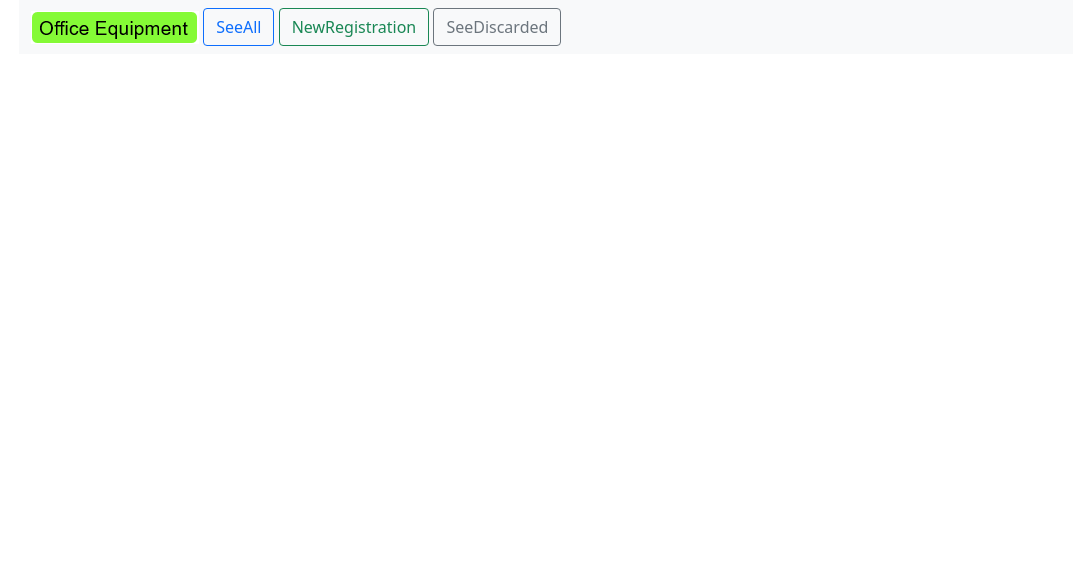
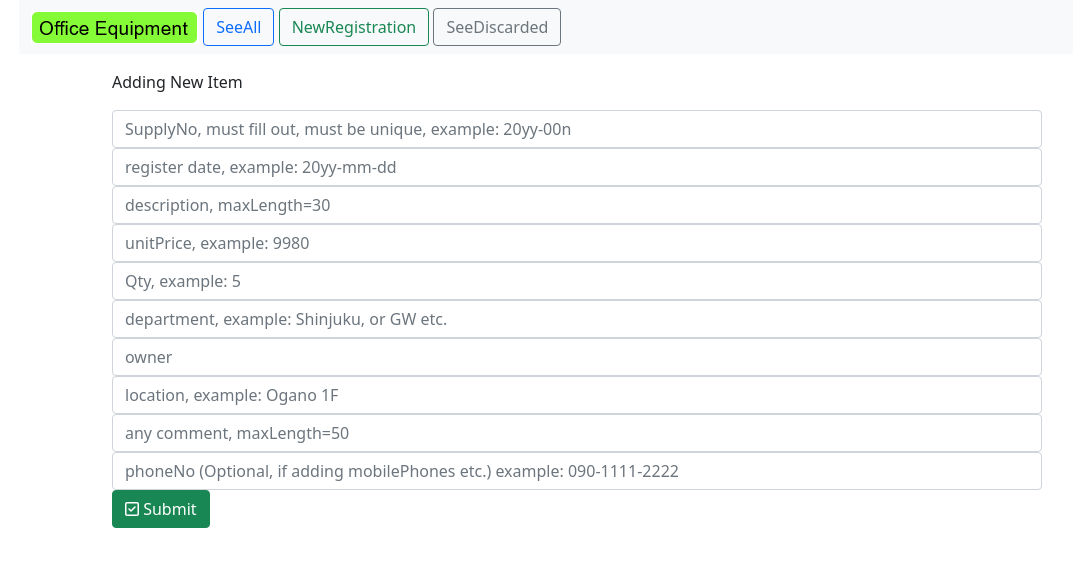
Before and after one commit to ipj0004/equipment, a React (Create React App) app in the folder client/: page /add in a window 1280 px wide. Shown: the top 566 px of the page, without its empty margins (63-1136 px from the left). Built offline with nearby package versions, Linux system fonts and the light colour scheme.

Commit message:
create method has been done

```diff
--- a/client/package.json
+++ b/client/package.json
@@ -7,6 +7,7 @@
     "@testing-library/react": "^12.1.2",
     "@testing-library/user-event": "^13.5.0",
     "axios": "^0.25.0",
+    "http-proxy-middleware": "^2.0.3",
     "react": "^17.0.2",
     "react-dom": "^17.0.2",
     "react-router-dom": "^6.2.1",
@@ -36,5 +37,6 @@
       "last 1 firefox version",
       "last 1 safari version"
     ]
-  }
+  },
+  "proxy": "http://127.0.0.1:5000"
 }
--- a/client/public/index.html
+++ b/client/public/index.html
@@ -28,7 +28,7 @@
       work correctly both with client-side routing and a non-root public URL.
       Learn how to configure a non-root public URL by running `npm run build`.
     -->
-    <title>Office Equipment Control</title>
+    <title>Office Equipment</title>
   </head>
   <body>
     <noscript>You need to enable JavaScript to run this app.</noscript>
--- a/client/src/App.js
+++ b/client/src/App.js
@@ -5,6 +5,7 @@ import DetailPage from './components/DetailPage'
 import EditDoc from './components/EditDoc'
 import LandingPage from './components/LandingPage'
 import Header from './components/Header'
+import Discarded from './components/Discarded'
 
 function App() {
   return (
@@ -13,9 +14,10 @@ function App() {
         <Header />
         <Routes>
           <Route path="/" element={<LandingPage />} />
-          <Route path="/detailgvn7dqcu/:id" element={<DetailPage />} />
-          <Route path="/addgvn7dqcu" element={<CreateDoc />} />
-          <Route path="/editgvn7dqcu/:id" element={<EditDoc />} />
+          <Route path="/detail/:id" element={<DetailPage />} />
+          <Route path="/add" element={<CreateDoc />} />
+          <Route path="/edit/:id" element={<EditDoc />} />
+          <Route path="/discarded" element={<Discarded />} />
         </Routes>
       </BrowserRouter>
     </div>
--- a/client/src/components/CreateDoc.js
+++ b/client/src/components/CreateDoc.js
@@ -1,9 +1,209 @@
-import React from 'react'
+import axios from 'axios'
+import React, { useState } from 'react'
 
 
 function CreateDoc() {
-    return(
-    <div>Add New</div>
+    const [createDoc, setCreateDoc] = useState({
+        no: "",
+        registrated: "",
+        description: "",
+        unitPrice: 0,
+        qty: 0,
+        department: "",
+        owner: "",
+        location: "",
+        note: "",
+        phoneNo: ""
+    })
+
+    const onSubmit = (e) => {
+        e.preventDefault()
+        const data = createDoc
+        axios.post("/gvn7dqcu/add", data).then((res) => {
+            if (res.data.success === true) {
+                alert("Added")
+                setCreateDoc({
+                    no: "",
+                    registrated: "",
+                    description: "",
+                    unitPrice: 0,
+                    qty: 0,
+                    department: "",
+                    owner: "",
+                    location: "",
+                    note: "",
+                    phoneNo: ""
+                })
+                document.getElementById("no").value = ""
+                document.getElementById("registrated").value = ""
+                document.getElementById("description").value = ""
+                document.getElementById("unitPrice").value = ""
+                document.getElementById("qty").value = ""
+                document.getElementById("department").value = ""
+                document.getElementById("owner").value = ""
+                document.getElementById("location").value = ""
+                document.getElementById("note").value = ""
+                document.getElementById("phoneNo").value = ""
+            }
+        })
+    }
+
+    const isInputNumber = (e) => {
+        const ch = String.fromCharCode(e.which)
+        if (!(/[0-9]/.test(ch))) {
+            e.preventDefault()
+        }
+    }
+
+    return (
+        <div className="col-md-10 mt-3 mx-auto">
+            <p>Adding New Item</p>
+            <form className="needs-validation" noValidate>
+                <div className="form-group">
+                    <input
+                        required
+                        id="no"
+                        maxLength="10"
+                        type="text"
+                        className="form-control"
+                        placeholder="SupplyNo, must fill out, must be unique, example: 20yy-00n"
+                        onChange={(e) => {
+                            if (e.target.value.includes() !== true) {
+                                setCreateDoc({ ...createDoc, no: e.target.value })
+                            }
+                        }}
+                    />
+                </div>
+
+                <div className="form-group">
+                    <input
+                        id="registrated"
+                        maxLength="10"
+                        type="text"
+                        className="form-control"
+                        placeholder="register date, example: 20yy-mm-dd"
+                        onChange={(e) => {
+                            setCreateDoc({ ...createDoc, registrated: e.target.value })
+                        }}
+                    />
+                </div>
+
+                <div className="form-group">
+                    <input
+                        id="description"
+                        maxLength="30"
+                        type="text"
+                        className="form-control"
+                        placeholder="description, maxLength=30"
+                        onChange={(e) => {
+                            setCreateDoc({ ...createDoc, description: e.target.value })
+                        }}
+                    />
+                </div>
+
+                <div className="form-group">
+                    <input
+                        id="unitPrice"
+                        maxLength="8"
+                        type="tel"
+                        className="form-control"
+                        placeholder="unitPrice, example: 9980"
+                        onKeyPress={isInputNumber}
+                        onChange={(e) => {
+                            setCreateDoc({ ...createDoc, unitPrice: e.target.value })
+                        }}
+                    />
+                </div>
+
+                <div className="form-group">
+                    <input
+                        id="qty"
+                        maxLength="5"
+                        type="tel"
+                        className="form-control"
+                        placeholder="Qty, example: 5"
+                        onKeyPress={isInputNumber}
+                        onChange={(e) => {
+                            setCreateDoc({ ...createDoc, qty: e.target.value })
+                        }}
+                    />
+                </div>
+
+                <div className="form-group">
+                    <input
+                        id="department"
+                        maxLength="20"
+                        type="text"
+                        className="form-control"
+                        placeholder="department, example: Shinjuku, or GW etc."
+                        onChange={(e) => {
+                            setCreateDoc({ ...createDoc, department: e.target.value })
+                        }}
+                    />
+                </div>
+
+                <div className="form-group">
+                    <input
+                        id="owner"
+                        maxLength="20"
+                        type="text"
+                        className="form-control"
+                        placeholder="owner"
+                        onChange={(e) => {
+                            setCreateDoc({ ...createDoc, owner: e.target.value })
+                        }}
+                    />
+                </div>
+
+                <div className="form-group">
+                    <input
+                        id="location"
+                        maxLength="20"
+                        type="text"
+                        className="form-control"
+                        placeholder="location, example: Ogano 1F"
+                        onChange={(e) => {
+                            setCreateDoc({ ...createDoc, location: e.target.value })
+                        }}
+                    />
+                </div>
+
+                <div className="form-group">
+                    <input
+                        id="note"
+                        maxLength="50"
+                        type="text"
+                        className="form-control"
+                        placeholder="any comment, maxLength=50"
+                        onChange={(e) => {
+                            setCreateDoc({ ...createDoc, note: e.target.value })
+                        }}
+                    />
+                </div>
+
+                <div className="form-group">
+                    <input
+                        id="phoneNo"
+                        maxLength="20"
+                        type="tel"
+                        className="form-control"
+                        placeholder="phoneNo (Optional, if adding mobilePhones etc.) example: 090-1111-2222"
+                        onChange={(e) => {
+                            setCreateDoc({ ...createDoc, unitPrice: e.target.value })
+                        }}
+                    />
+                </div>
+
+                <button
+                    className="btn btn-success"
+                    type="submit"
+                    onClick={onSubmit}
+                >
+                    <i className="far fa-check-square"></i>
+                    &nbsp;Submit
+                </button>
+            </form>
+        </div>
     )
 }
 
--- a/client/src/components/DetailPage.js
+++ b/client/src/components/DetailPage.js
@@ -4,19 +4,17 @@ import axios from 'axios'
 
 function DetailPage() {
     const [doc, setDoc] = useState({})
-    const [pic, setPic] = useState({appearance: "", label: ""})
+    const [appearance, setAppearance] = useState("")
+    const [label, setLabel] = useState("")
 
     let { id } = useParams()
 
     useEffect(() => {
         async function fetchData() {
-            const { data } = await axios.get(`http://localhost:5000/gvn7dqcu/detail/${id}`)
+            const { data } = await axios(`/gvn7dqcu/detail/${id}`)
             setDoc(data.found)
-            if(data.found.picture){
-            setPic({appearance: data.found.picture.appearance, label: data.found.picture.label})
-            }else{
-                setPic({appearance: "2021-0002/sample.jpg", label: "2021-0002.label.jpg"})
-            }
+            setAppearance("no valid URL")
+            setLabel("no valid URL")
         }
         fetchData()
     }, [id])
@@ -33,14 +31,14 @@ function DetailPage() {
         let rtn
         if (history) {
             rtn = history.map((hist, index) => {
-                return(
-                <tr key={'tr' + index.toString()}>
-                    <td key={'user' + index.toString()}>{hist.user}</td>
-                    <td key={'since' + index.toString()}>{hist.since}</td>
-                </tr>
+                return (
+                    <tr key={'tr' + index.toString()}>
+                        <td key={'user' + index.toString()}>{hist.user}</td>
+                        <td key={'since' + index.toString()}>{hist.since}</td>
+                    </tr>
                 )
             })
-        }else{
+        } else {
             rtn = <tr></tr>
         }
         return (rtn)
@@ -48,40 +46,32 @@ function DetailPage() {
 
     return (
         <div>
+            <p>Detail Page</p>
             <div className="container">
-                <p>{doc.no}</p>
-                <table className="table">
-                    <thead>
-                        <tr>
-                            <th scope="col">SupplyNo</th>
-                            <th scope="col">Registrated</th>
-                            <th scope="col">Description</th>
-                            <th scope="col">UnitPrice</th>
-                            <th scope="col">Qty</th>
-                            <th scope="col">TotalPrice</th>
-                            <th scope="col">Dept</th>
-                            <th scope="col">Owner</th>
-                            <th scope="col">Location</th>
-                            <th scope="col">Note</th>
-                            <th scope="col"><div>PhoneNo</div><div>(optional)</div></th>
-                        </tr>
-                    </thead>
-                    <tbody>
-                        <tr>
-                            <td>{doc.no}</td>
-                            <td>{doc.registrated}</td>
-                            <td>{doc.description}</td>
-                            <td>{doc.unitPrice}</td>
-                            <td>{doc.qty}</td>
-                            <td>{totalPriceCalc(doc.unitPrice, doc.qty)}</td>
-                            <td>{doc.department}</td>
-                            <td>{doc.owner}</td>
-                            <td>{doc.location}</td>
-                            <td>{doc.note}</td>
-                            <td>{doc.phoneNo}</td>
-                        </tr>
-                    </tbody>
-                </table>
+                <dl className="row">
+                    <dt className="col-sm-2">SupplyNo</dt>
+                    <dd className="col-sm-10">{doc.no}</dd>
+                    <dt className="col-sm-2">Registrated</dt>
+                    <dd className="col-sm-10">{doc.registrated}</dd>
+                    <dt className="col-sm-2">Description</dt>
+                    <dd className="col-sm-10">{doc.description}</dd>
+                    <dt className="col-sm-2">UnitPrice</dt>
+                    <dd className="col-sm-10">{doc.unitPrice}</dd>
+                    <dt className="col-sm-2">Qty</dt>
+                    <dd className="col-sm-10">{doc.qty}</dd>
+                    <dt className="col-sm-2">TotalPrice</dt>
+                    <dd className="col-sm-10">{totalPriceCalc(doc.unitPrice, doc.qty)}</dd>
+                    <dt className="col-sm-2">Dept</dt>
+                    <dd className="col-sm-10">{doc.department}</dd>
+                    <dt className="col-sm-2">Owner</dt>
+                    <dd className="col-sm-10">{doc.owner}</dd>
+                    <dt className="col-sm-2">Location</dt>
+                    <dd className="col-sm-10">{doc.location}</dd>
+                    <dt className="col-sm-2">Note</dt>
+                    <dd className="col-sm-10">{doc.note}</dd>
+                    <dt className="col-sm-2">PhoneNo(Optional)</dt>
+                    <dd className="col-sm-10">{doc.phoneNo}</dd>
+                </dl>
             </div>
             <div className="container">
                 <table className="table">
@@ -100,13 +90,15 @@ function DetailPage() {
                 <table className="table">
                     <thead>
                         <tr>
-                            <th scope="col">Photo(entire)</th>
-                            <th scope="col">Photo(label bumber)</th>
+                            <th scope="col">Picture(entire)</th>
+                            <th scope="col">Picture(label number)</th>
                         </tr>
                     </thead>
                     <tbody>
-                        <td>{pic.appearance}</td>
-                        <td>{pic.label}</td>
+                        <tr>
+                            <td>{appearance}</td>
+                            <td>{label}</td>
+                        </tr>
                     </tbody>
                 </table>
             </div>
--- /dev/null
+++ b/client/src/components/Discarded.js
@@ -0,0 +1,59 @@
+import React, { useEffect, useState } from 'react'
+import axios from 'axios'
+
+function Discarded() {
+    const [docs, setDocs] = useState([])
+
+    useEffect(() => {
+      async function fetchData() {
+        const { data } = await axios.get(`/gvn7dqcu/`)
+        setDocs(data.found)
+        console.log(data.found)
+      }
+      fetchData()
+    }, [])
+
+    return (
+      <div className="container">
+        <p>Showing Discarded Items</p>
+        <table className="table">
+          <thead>
+            <tr>
+              <th scope="col">#</th>
+              <th scope="col">SupplyNo</th>
+              <th scope="col">Description</th>
+              <th scope="col">Location</th>
+              <th scope="col">Actions</th>
+            </tr>
+          </thead>
+          <tbody>
+            {docs.filter(doc => doc.discarded === true ).map((doc, index) => {
+              return (
+                <tr key={'tr' + index.toString()}>
+                  <th key={'th' + index.toString()} scope="row">{index}</th>
+                  <td key={'no' + index.toString()}>{doc.no}</td>
+                  <td key={'regi' + index.toString()}>{doc.description}</td>
+                  <td key={'desc' + index.toString()}>{doc.location}</td>
+                  <td>
+                    <a className="btn btn-success" href={`/detail/${doc._id}`}>
+                      <i className="fas fa-file-alt"></i>&nbsp;Show
+                    </a>
+                    &nbsp;
+                    <a className="btn btn-warning" href={`/edit/${doc._id}`}>
+                      <i className="fas fa-edit"></i>&nbsp;Edit
+                    </a>
+                    &nbsp;
+                    <a className="btn btn-danger" href={`/discard/${doc._id}`}>
+                      <i className="far fa-trash-alt"></i>&nbsp;Discard
+                    </a>
+                  </td>
+                </tr>
+              )
+            })}
+          </tbody>
+        </table>
+      </div>
+    )
+  }
+
+  export default Discarded
--- a/client/src/components/Header.js
+++ b/client/src/components/Header.js
@@ -13,10 +13,10 @@ function Header() {
                             <a className="btn btn-outline-primary" href="/" role="button">SeeAll</a>&nbsp;
                         </li>
                         <li className="nav-item">
-                            <a className="btn btn-outline-success" href="/addgvn7dqcu">NewRegistration</a>&nbsp;
+                            <a className="btn btn-outline-success" href="/add">NewRegistration</a>&nbsp;
                         </li>
                         <li className="nav-item">
-                            <a className="btn btn-outline-secondary" href="/discardedgvn7dqcu">SeeDiscarded</a>&nbsp;
+                            <a className="btn btn-outline-secondary" href="/discarded">SeeDiscarded</a>&nbsp;
                         </li>
                     </ul>
                 </div>
```
Also changed, not shown: client/src/components/LandingPage.js (+5 -6 lines), 2 other files (tests, documents, lock files or other folders).
